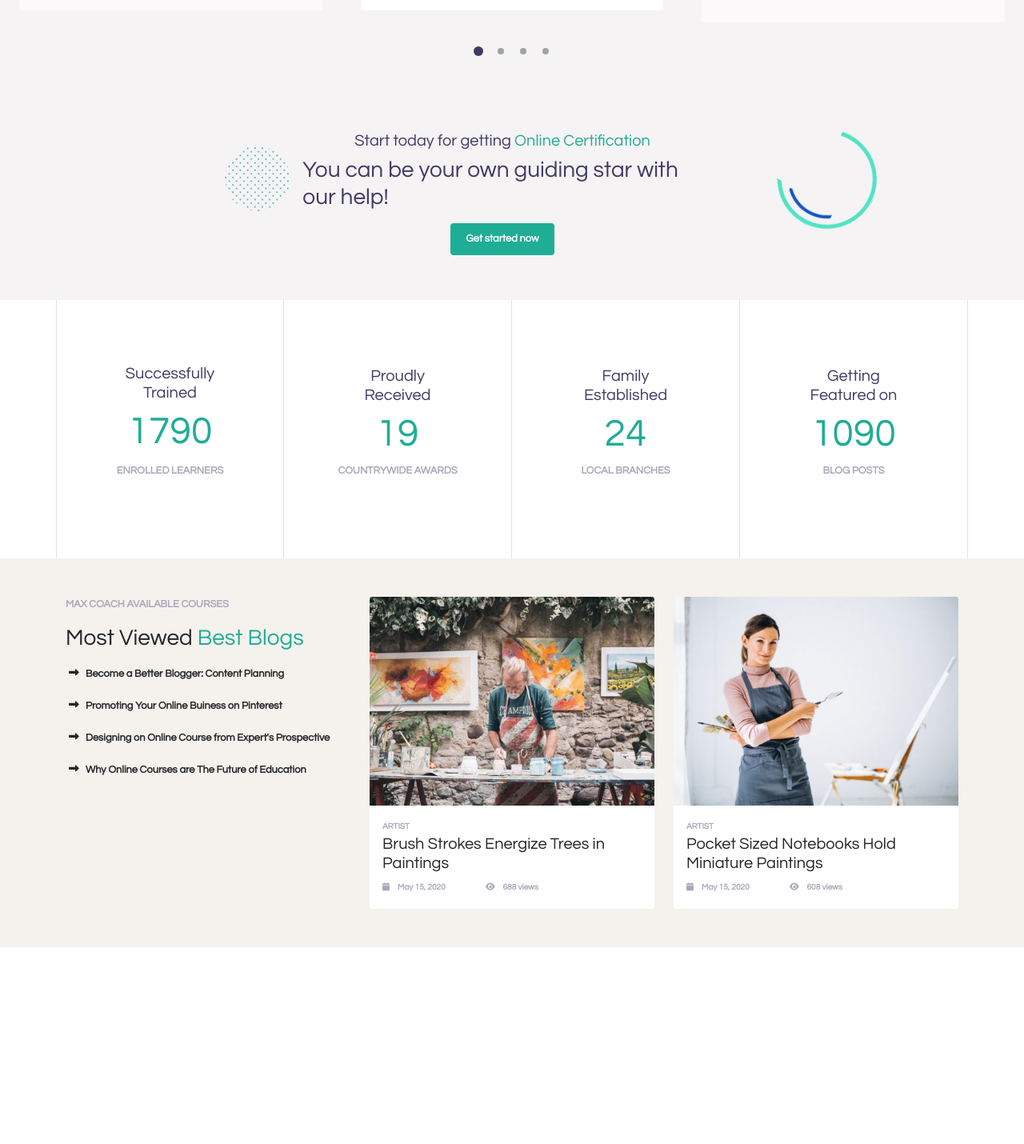
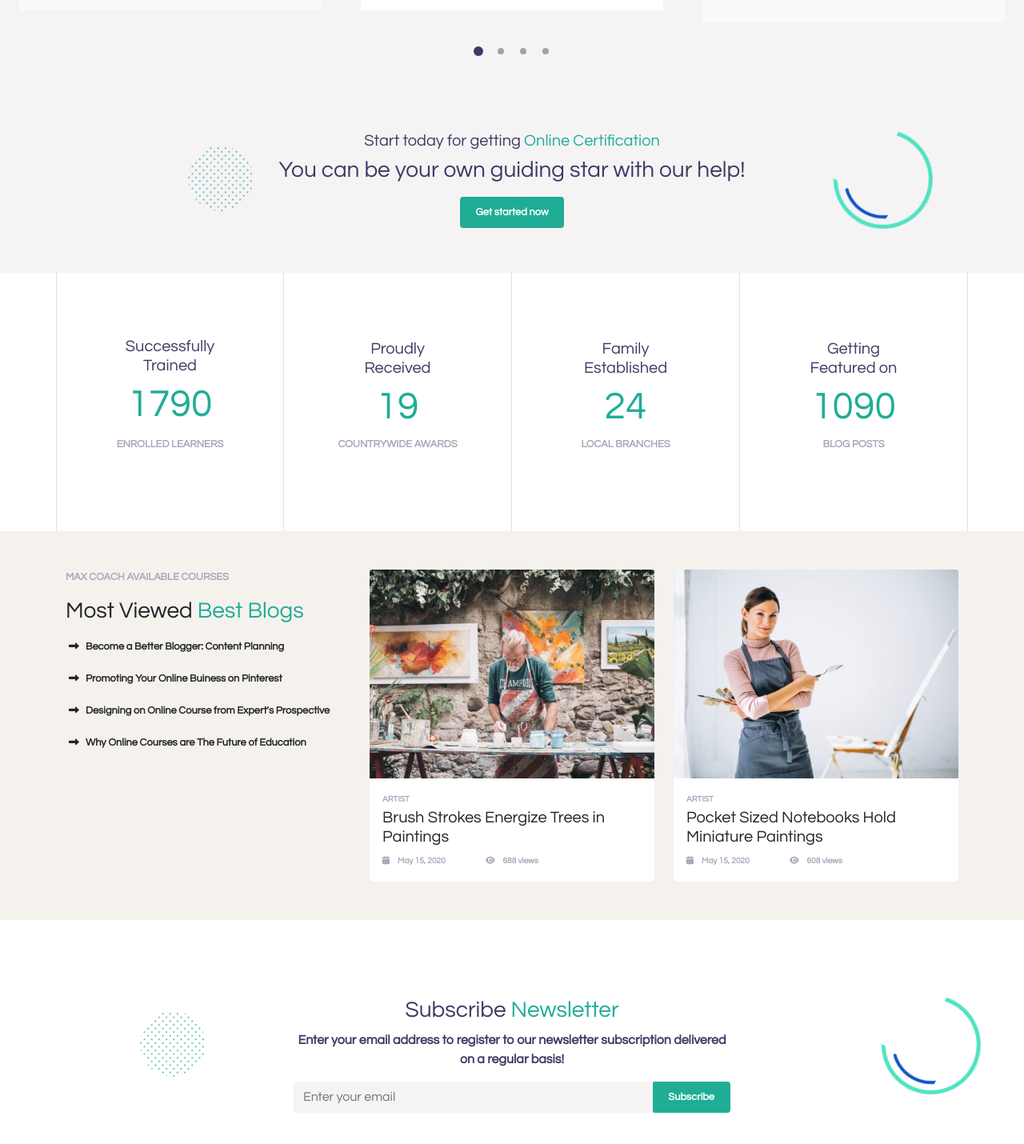
Before and after one commit to antoniogiachin/proj-html-vuejs, a Vue app: page / in a window 1280 px wide. Shown: the part 3408-4838 px from the top of the page at 80% size. Before the commit the page ends 4592 px from the top, so only its background shows below. Built offline with nearby package versions, Linux system fonts and the light colour scheme.

Commit message:
inserita e stilizzata sezione newsletter

```diff
--- a/src/components/myMain.vue
+++ b/src/components/myMain.vue
@@ -21,6 +21,9 @@
         <!-- sezione most popular -->
         <mostPopular/>
 
+        <!-- sezione newsletter -->
+        <myNewsLetter/>
+
     </main>
 </template>
 
@@ -32,6 +35,8 @@ import enjoyComp from './partials/enjoyComp.vue'
 import verbatimQuotes from './partials/verbatimQuotes.vue'
 import recapFlex from './partials/recapFlex.vue'
 import mostPopular from './partials/mostPopular.vue'
+import myNewsLetter from './partials/myNewsLetter.vue'
+
 
 
 
@@ -53,6 +58,9 @@ export default {
         recapFlex,
 
         mostPopular,
+
+        myNewsLetter,
+
     }
 }
 </script>
--- /dev/null
+++ b/src/components/partials/myNewsLetter.vue
@@ -0,0 +1,69 @@
+<template>
+    <section id="newsletter" class="py-5">
+
+        <div class="container text-center">
+            <div class="row my-5 ms_newsletter">
+                <div class="col-2 position-relative">
+                        <img src="../../assets/img/maxcoach-shape-05.png" class="img-fluid shape-01 position-absolute" alt="shape-img">
+                </div>
+                <div class="col-6 offset-1 d-flex flex-column align-items-center">
+                    <h3>Subscribe <span>Newsletter</span></h3>
+                    <p>Enter your email address to register to our newsletter subscription delivered on a regular basis!</p>
+                    <div class="input-group mb-3">
+                        <input type="email" class="form-control ms_input border-0" placeholder="Enter your email" aria-label="Recipient's username" aria-describedby="basic-addon2">
+                        <button class="border-0 ms_button rounded-2  ">Subscribe</button>
+                    </div>
+                </div>
+                <div class="col-2 offset-1 position-relative">
+                    <img src="../../assets/img/maxcoach-shape-02.png" class="img-fluid shape-02 position-absolute" alt="shape-img">
+                </div>
+            </div>
+        </div>
+
+    </section>
+</template>
+
+<script>
+export default {
+    name: 'myNewsLetter'
+}
+</script>
+
+<style lang="scss" scoped>
+/* // richiamo varibili create da me */
+@import "../../assets/style/variables.scss";
+
+.ms_newsletter{
+    p{
+            color:$colorDarkBlue;
+
+    }
+
+    h3{
+        color:$colorDarkBlue;
+
+        span{
+            color: $colorGreen;
+        }
+    }
+
+    .ms_input{
+        background-color: $colorLightGrey
+    }
+
+    .ms_button{
+        @include button;
+    }
+
+    .shape-01{
+        right: 5px;
+        top: 20px;
+        width: 80px;
+        height: 80px;
+    }
+
+    .shape-02{
+        left: 80px;
+    }
+}
+</style>
--- a/src/components/partials/verbatimQuotes.vue
+++ b/src/components/partials/verbatimQuotes.vue
@@ -72,17 +72,19 @@
                 </div>
 
                 <!-- row get started -->
-                <div class="container row my-5 ms_get-started">
+                <div class="container">
+                    <div class="row my-5 ms_get-started">
                         <div class="col position-relative">
                                 <img src="../../assets/img/maxcoach-shape-05.png" class="img-fluid shape-01 position-absolute" alt="shape-img">
                         </div>
-                    <div class="col-5 d-flex flex-column align-items-center">
+                        <div class="col-6 d-flex flex-column align-items-center">
                             <h5>Start today for getting <span>Online Certification</span></h5>
                             <h3>You can be your own guiding star with our help!</h3>
                             <button class="border-0 ms_button rounded-2 d-block my-2">Get started now</button>
                         </div>
                         <div class="col position-relative">
                                 <img src="../../assets/img/maxcoach-shape-02.png" class="img-fluid shape-02 position-absolute" alt="shape-img">
+                        </div>
                     </div>
                 </div>
 
```
Lines whose indentation alone changed are shown as unchanged.
